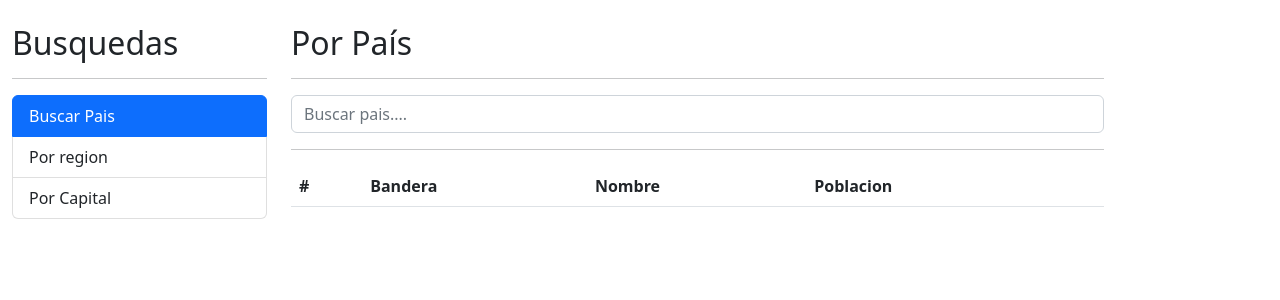
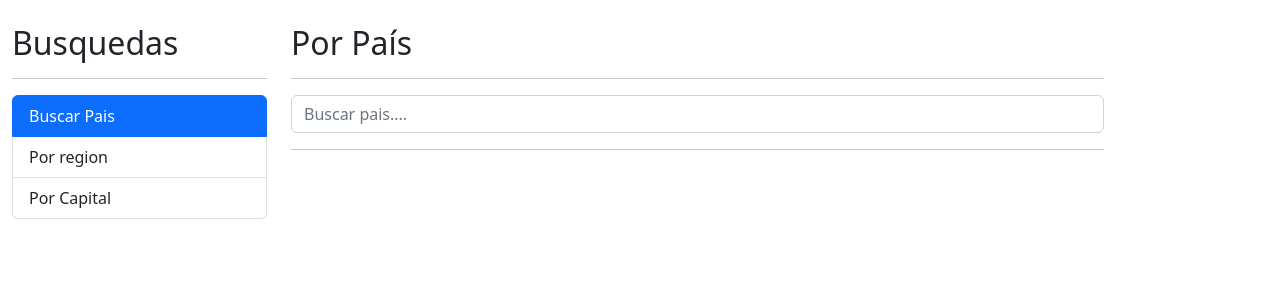
Before and after one commit to KevinAndresOrtiz/paisesApp, an Angular app: page / in a window 1280 px wide. Shown: the top 300 px of the page. Built offline with nearby package versions, Linux system fonts and the light colour scheme.

Commit message:
update project

```diff
--- a/src/app/pais/pages/por-pais/por-pais.component.html
+++ b/src/app/pais/pages/por-pais/por-pais.component.html
@@ -21,7 +21,7 @@
   No se encuentra dicho pais con el termino {{termino}}
 </div>
 
-<div *ngIf="!existError" class="row">
+<div *ngIf="showTable" class="row">
   <div class="col">
     <table class="table table-hover">
       <thead>
@@ -36,7 +36,7 @@
       <tbody>
         <tr *ngFor="let pais of paises;let i=index">
           <td>
-            {{i}}
+            {{i + 1}}
           </td>
           <td>
             <img [src]="pais.flag" alt="" />
--- a/src/app/pais/pages/por-pais/por-pais.component.ts
+++ b/src/app/pais/pages/por-pais/por-pais.component.ts
@@ -11,6 +11,7 @@ export class PorPaisComponent {
 
   termino:string = '';
   existError: boolean = false;
+  showTable: boolean = false
   private _paises: Country[] = [];
 
   constructor(private paisService: PaisService) {}
@@ -26,10 +27,12 @@ export class PorPaisComponent {
                         this.existError = false;
                         console.log(data);
                         this._paises = data;
+                        this.showTable = true
                       },
                       error: (__) => {
                         this.existError = true;
                         this._paises = []
+                        this.showTable = false;
                       }
                     });
   }
```
